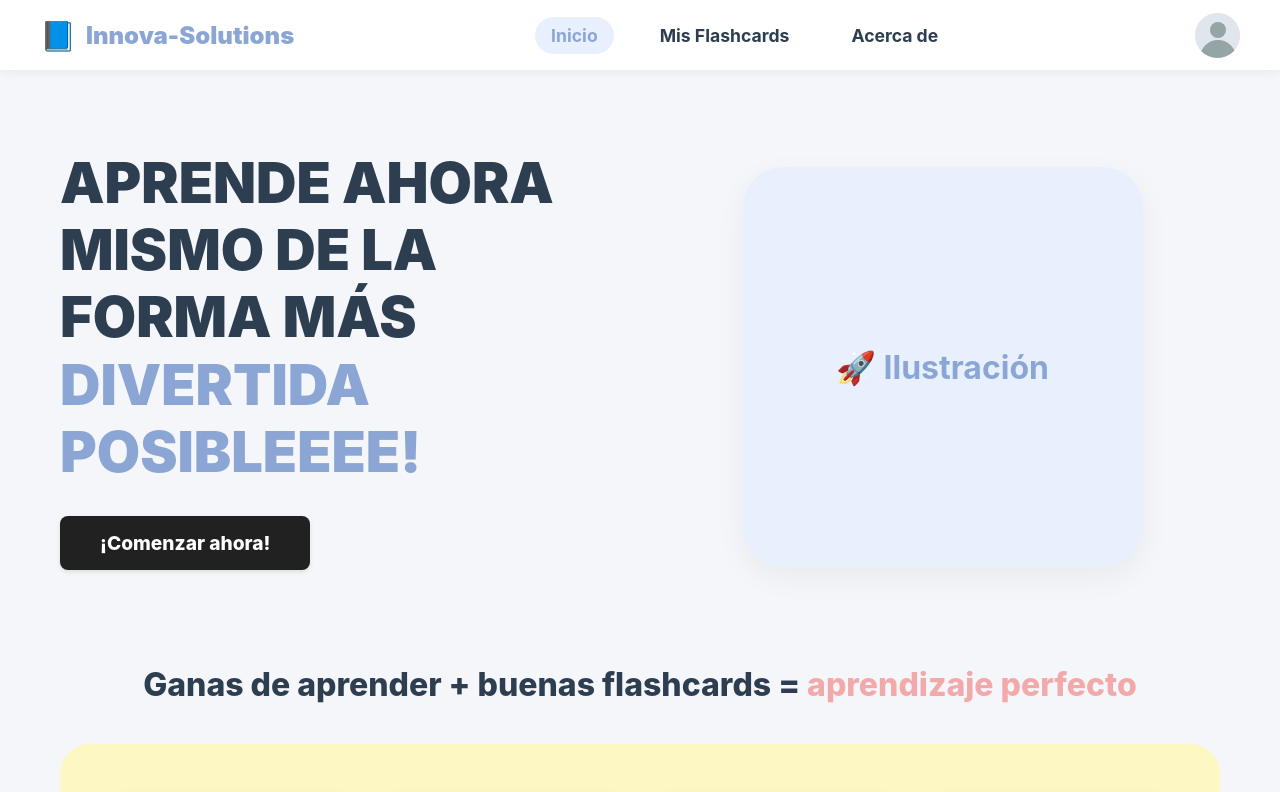
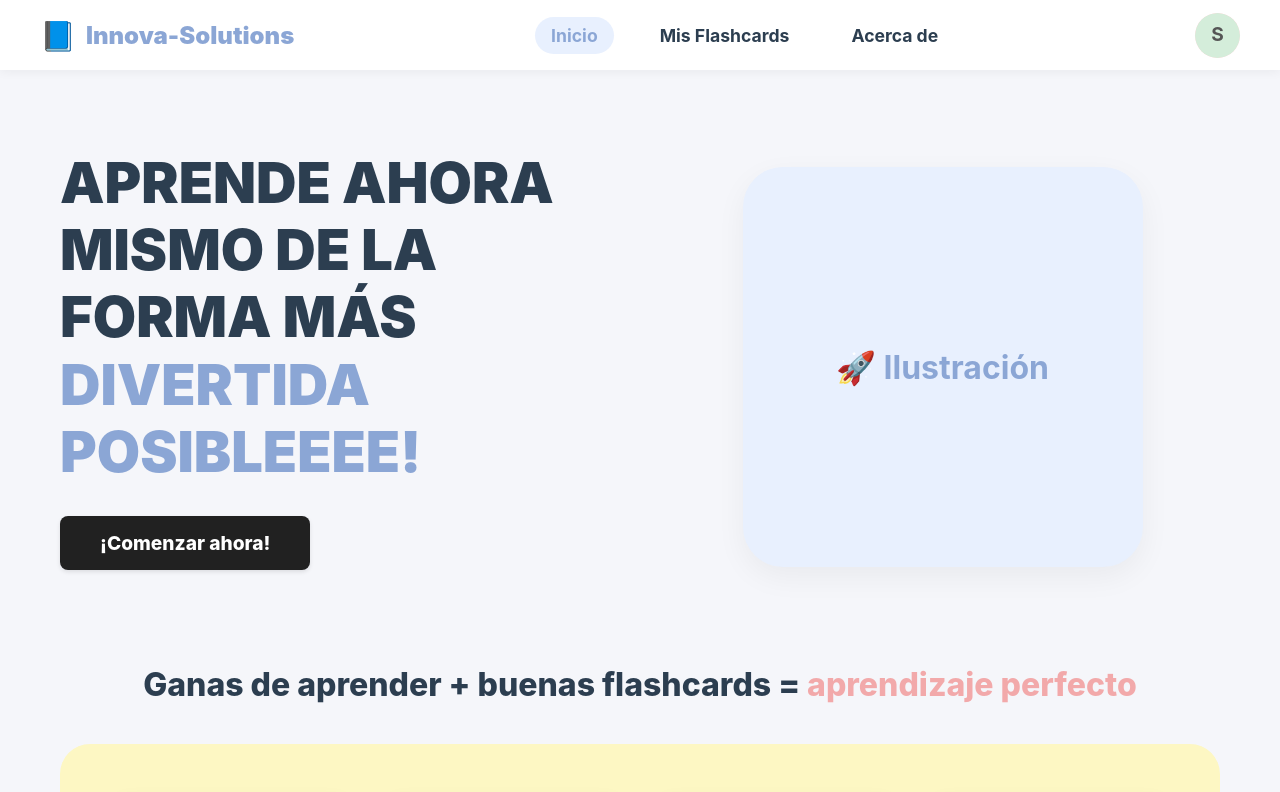
Before and after one commit to Wagustin/Innova-Solutions-Frontend, an Angular app: page /inicio in a window 1280 px wide. Shown: the top 792 px of the page. Built offline with nearby package versions, Linux system fonts and the light colour scheme; sample sign-in values are in the browser's storage.

Commit message:
foto de perfil y correccion registro de alumno

```diff
--- a/src/app/components/main-layout/main-layout.css
+++ b/src/app/components/main-layout/main-layout.css
@@ -59,6 +59,25 @@
   padding: 0;
 }
 .avatar-btn:hover { transform: scale(1.05); }
+
+.avatar-inicial {
+  font-size: 1.2rem;
+  font-weight: 700;
+  color: #555;
+  line-height: 1;
+  width: 100%;
+  height: 100%;
+  border-radius: 50%;
+  display: flex;
+  align-items: center;
+  justify-content: center;
+}
+.avatar-inicial.bg-padre {
+  background: var(--bg-pastel-blue);
+}
+.avatar-inicial.bg-profesor {
+  background: #d4edda;
+}
 
 .css-avatar-small {
   width: 100%;
--- a/src/app/components/main-layout/main-layout.html
+++ b/src/app/components/main-layout/main-layout.html
@@ -19,10 +19,8 @@
 
   <div class="nav-profile" #profileMenuContainer>
     <button class="avatar-btn" (click)="toggleProfileMenu()">
-      <div class="css-avatar-small">
-        <div class="head"></div>
-        <div class="body"></div>
-      </div>
+      <span *ngIf="esAlumno" style="font-size: 1.6rem;">{{ fotoPerfil }}</span>
+      <span *ngIf="!esAlumno" class="avatar-inicial" [ngClass]="esPadre ? 'bg-padre' : 'bg-profesor'">{{ inicial }}</span>
     </button>
 
     <div class="profile-dropdown" *ngIf="isProfileMenuOpen">
--- a/src/app/components/main-layout/main-layout.ts
+++ b/src/app/components/main-layout/main-layout.ts
@@ -1,6 +1,8 @@
 import { Component, HostListener, ElementRef, ViewChild } from '@angular/core';
 import { RouterOutlet, RouterLink, RouterLinkActive, Router } from '@angular/router';
 import { CommonModule } from '@angular/common';
+
+const ANIMALES = ['🐶','🐱','🐼','🦊','🐸','🦁','🐯','🐰','🐵','🐮','🐷','🦄','🐙','🦋','🐢','🦉','🐺','🦝','🐴','🐔','🐧','🐨','🦖','🐲'];
 
 @Component({
   selector: 'app-main-layout',
@@ -12,6 +14,29 @@ import { CommonModule } from '@angular/common';
 export class MainLayout {
   isProfileMenuOpen = false;
   @ViewChild('profileMenuContainer') profileMenuContainer!: ElementRef;
+
+  get esAlumno(): boolean {
+    return (localStorage.getItem('rol') || '').toUpperCase().replace(/^ROLE_/, '') === 'ALUMNO';
+  }
+
+  get fotoPerfil(): string | null {
+    if (!this.esAlumno) return null;
+    const stored = localStorage.getItem('fotoPerfil');
+    if (stored) return stored;
+    const uid = localStorage.getItem('userId');
+    if (uid) {
+      const id = Number(uid);
+      if (!isNaN(id)) {
+        return ANIMALES[(id * 7 + 13) % ANIMALES.length];
+      }
+    }
+    return null;
+  }
+
+  get inicial(): string {
+    const nombre = localStorage.getItem('nombreCompleto') || localStorage.getItem('username') || '';
+    return nombre.charAt(0).toUpperCase() || '?';
+  }
 
   get puedeCrear(): boolean {
     const rol = (localStorage.getItem('rol') || '').toUpperCase().replace(/^ROLE_/, '');
--- a/src/app/components/mi-perfil/mi-perfil.css
+++ b/src/app/components/mi-perfil/mi-perfil.css
@@ -48,6 +48,41 @@
   border: 4px solid #fdf7c3;
   box-shadow: 0 8px 20px rgba(0,0,0,0.1);
   transition: transform 0.3s ease;
+}
+
+.avatar-emoji {
+  width: 100%;
+  height: 100%;
+  border-radius: 50%;
+  background: var(--bg-pastel-pink);
+  border: 4px solid #fdf7c3;
+  display: flex;
+  align-items: center;
+  justify-content: center;
+  font-size: 3rem;
+  box-shadow: 0 8px 20px rgba(0,0,0,0.1);
+  transition: transform 0.3s ease;
+}
+
+.avatar-inicial {
+  width: 100%;
+  height: 100%;
+  border-radius: 50%;
+  border: 4px solid #fdf7c3;
+  display: flex;
+  align-items: center;
+  justify-content: center;
+  font-size: 2.2rem;
+  font-weight: 700;
+  color: #555;
+  box-shadow: 0 8px 20px rgba(0,0,0,0.1);
+  transition: transform 0.3s ease;
+}
+.avatar-inicial.bg-padre {
+  background: var(--bg-pastel-blue);
+}
+.avatar-inicial.bg-profesor {
+  background: #d4edda;
 }
 
 .css-avatar {
--- a/src/app/components/mi-perfil/mi-perfil.html
+++ b/src/app/components/mi-perfil/mi-perfil.html
@@ -2,11 +2,8 @@
   <div class="perfil-card">
     <div class="perfil-header">
       <div class="avatar-container" (click)="showAvatarModal = true">
-        <img *ngIf="fotoPerfil" [src]="fotoPerfil" alt="Avatar" class="avatar-img" />
-        <div *ngIf="!fotoPerfil" class="css-avatar">
-          <div class="head"></div>
-          <div class="body"></div>
-        </div>
+        <div *ngIf="esAlumno" class="avatar-emoji">{{ fotoPerfil }}</div>
+        <div *ngIf="!esAlumno" class="avatar-inicial" [ngClass]="esPadre ? 'bg-padre' : 'bg-profesor'">{{ inicial }}</div>
         <button type="button" class="edit-avatar-btn">
           <div class="css-camera"></div>
         </button>
@@ -16,7 +13,7 @@
     </div>
 
     <form [formGroup]="perfilForm" (ngSubmit)="onSave()" class="perfil-form">
-      <div class="form-group">
+      <div class="form-group" *ngIf="!esAlumno">
         <label>Nombre Completo</label>
         <div class="input-wrapper">
           <input type="text" formControlName="nombreCompleto" placeholder="Ej. Ana Pérez" />
--- a/src/app/components/mi-perfil/mi-perfil.ts
+++ b/src/app/components/mi-perfil/mi-perfil.ts
@@ -2,6 +2,8 @@ import { Component, OnInit, HostListener } from '@angular/core';
 import { CommonModule } from '@angular/common';
 import { FormBuilder, FormGroup, Validators, ReactiveFormsModule } from '@angular/forms';
 import { ApiDataService } from '../../services/api-data.service';
+
+const ANIMALES = ['🐶','🐱','🐼','🦊','🐸','🦁','🐯','🐰','🐵','🐮','🐷','🦄','🐙','🦋','🐢','🦉','🐺','🦝','🐴','🐔','🐧','🐨','🦖','🐲'];
 
 @Component({
   selector: 'app-mi-perfil',
@@ -19,6 +21,20 @@ export class MiPerfil implements OnInit {
   serverErrorMessage = '';
   showAvatarModal = false;
   isDragOver = false;
+
+  get esAlumno(): boolean {
+    return (localStorage.getItem('rol') || '').toUpperCase().replace(/^ROLE_/, '') === 'ALUMNO';
+  }
+
+  get esPadre(): boolean {
+    const rol = (localStorage.getItem('rol') || '').toUpperCase().replace(/^ROLE_/, '');
+    return rol === 'PADRE' || rol === 'TUTOR' || localStorage.getItem('rolId') === '2';
+  }
+
+  get inicial(): string {
+    const nombre = localStorage.getItem('nombreCompleto') || localStorage.getItem('username') || '';
+    return nombre.charAt(0).toUpperCase() || '?';
+  }
 
   get isAnyFieldEnabled(): boolean {
     return Object.values(this.perfilForm.controls).some(c => c.enabled);
@@ -44,10 +60,10 @@ export class MiPerfil implements OnInit {
     if (storedId && storedId !== 'undefined' && storedId !== 'null') {
       this.userId = parseInt(storedId, 10);
       if (isNaN(this.userId)) {
-          // Si el ID extraído no es un número (por ejemplo, es un string con username)
-          this.userId = 1; // fallback
+          this.userId = 1;
       }
     }
+    this.fotoPerfil = ANIMALES[(this.userId * 7 + 13) % ANIMALES.length];
 
     this.perfilForm = this.fb.group({
       nombreCompleto: ['', [Validators.required, Validators.minLength(3)]],
@@ -104,6 +120,13 @@ export class MiPerfil implements OnInit {
     delete resWithoutPass.contrasena;
     this.originalProfileData = resWithoutPass;
     this.perfilForm.patchValue(resWithoutPass);
+    if (res.nombreCompleto) {
+      localStorage.setItem('nombreCompleto', res.nombreCompleto);
+    }
+    this.fotoPerfil = res.fotoPerfil || ANIMALES[(this.userId * 7 + 13) % ANIMALES.length] || null;
+    if (this.fotoPerfil) {
+      localStorage.setItem('fotoPerfil', this.fotoPerfil);
+    }
   }
 
   onSave() {
--- a/src/app/components/registro-alumno/registro-alumno.html
+++ b/src/app/components/registro-alumno/registro-alumno.html
@@ -129,10 +129,7 @@
 
           <div class="profile-header">
             <span class="profile-avatar">
-              <span class="css-child-icon">
-                <span class="head"></span>
-                <span class="body"></span>
-              </span>
+              <span style="font-size: 1.8rem;">{{ getAvatar(hijo) }}</span>
             </span>
             <div class="profile-meta">
               <span class="profile-name">{{ hijo.nombreCompleto || hijo.username }}</span>
--- a/src/app/services/auth.service.ts
+++ b/src/app/services/auth.service.ts
@@ -37,6 +37,12 @@ export class AuthService {
           localStorage.setItem('rol', this.limpiarRol(body.roles[0]));
         } else if (body && body.authorities && body.authorities.length > 0) {
           localStorage.setItem('rol', this.limpiarRol(body.authorities[0]));
+        }
+        if (body && body.fotoPerfil) {
+          localStorage.setItem('fotoPerfil', body.fotoPerfil);
+        }
+        if (body && body.nombreCompleto) {
+          localStorage.setItem('nombreCompleto', body.nombreCompleto);
         }
         return body;
       })
```
Also changed, not shown: src/app/components/registro-alumno/registro-alumno.ts (+36 -6 lines).
